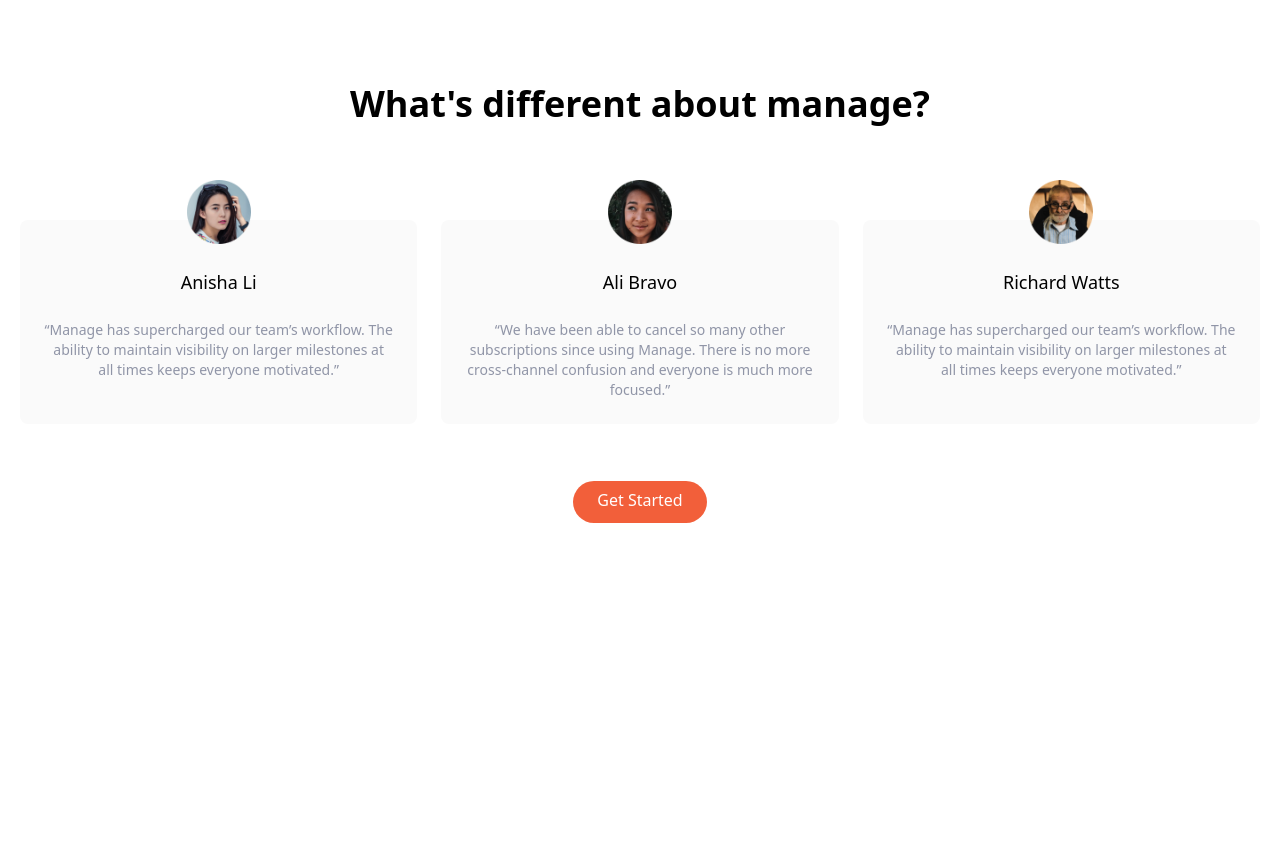
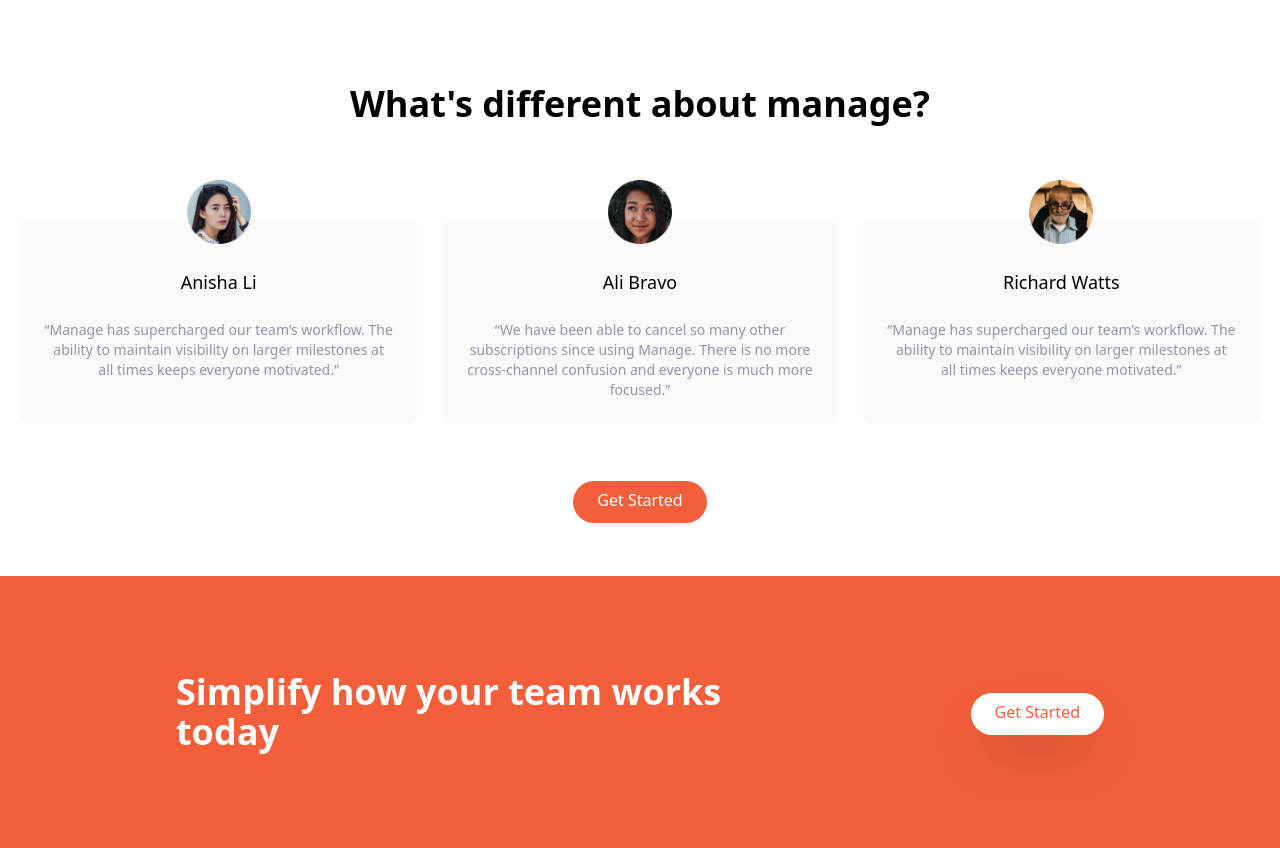
Before and after one commit to moxeey/tailwind_manage_landing, a website: page index.html in a window 1280 px wide. Shown: the part 1184-2032 px from the top of the page. Before the commit the page ends 1760 px from the top, so only its background shows below. Drawn offline with Linux system fonts and the light colour scheme.

Commit message:
CTA Section

```diff
--- a/index.html
+++ b/index.html
@@ -230,5 +230,26 @@
         </div>
       </div>
     </section>
+    <!-- CTA Section  -->
+    <section id="cta" class="bg-brightRed">
+      <!-- Flex Container -->
+      <div
+        class="container flex flex-col items-center justify-between px-6 py-24 mx-auto space-y-12 md:p-y-12 md:flex-row md:space-y-0"
+      >
+        <h2
+          class="text-5xl font-bold leading-tight text-center text-white md:text-4xl md:max-w-xl md:text-left"
+        >
+          Simplify how your team works today
+        </h2>
+        <!-- Button -->
+        <div>
+          <a
+            href="#"
+            class="p-3 px-6 pt-2 text-brightRed bg-white rounded-full shadow-2xl baseline hover:bg-gray-900"
+            >Get Started</a
+          >
+        </div>
+      </div>
+    </section>
   </body>
 </html>
```
Also changed, not shown: css/main.css.
